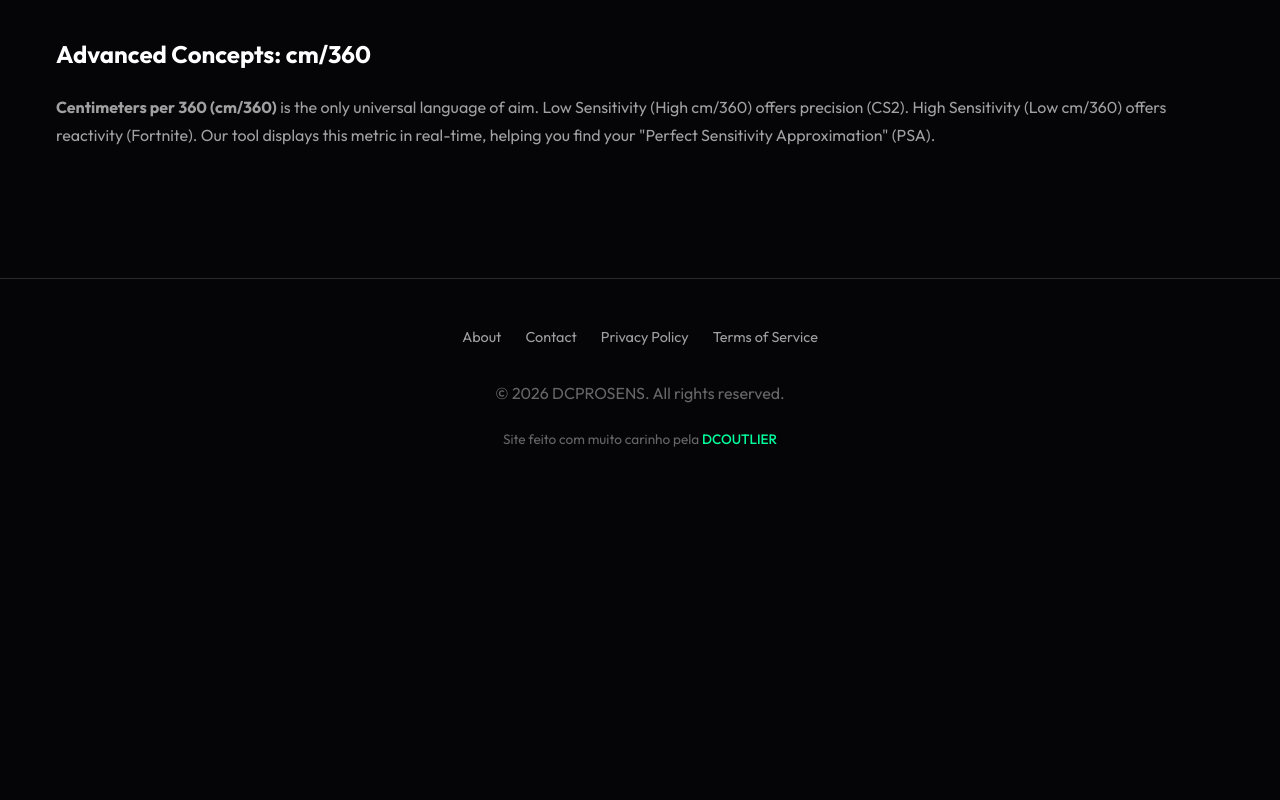
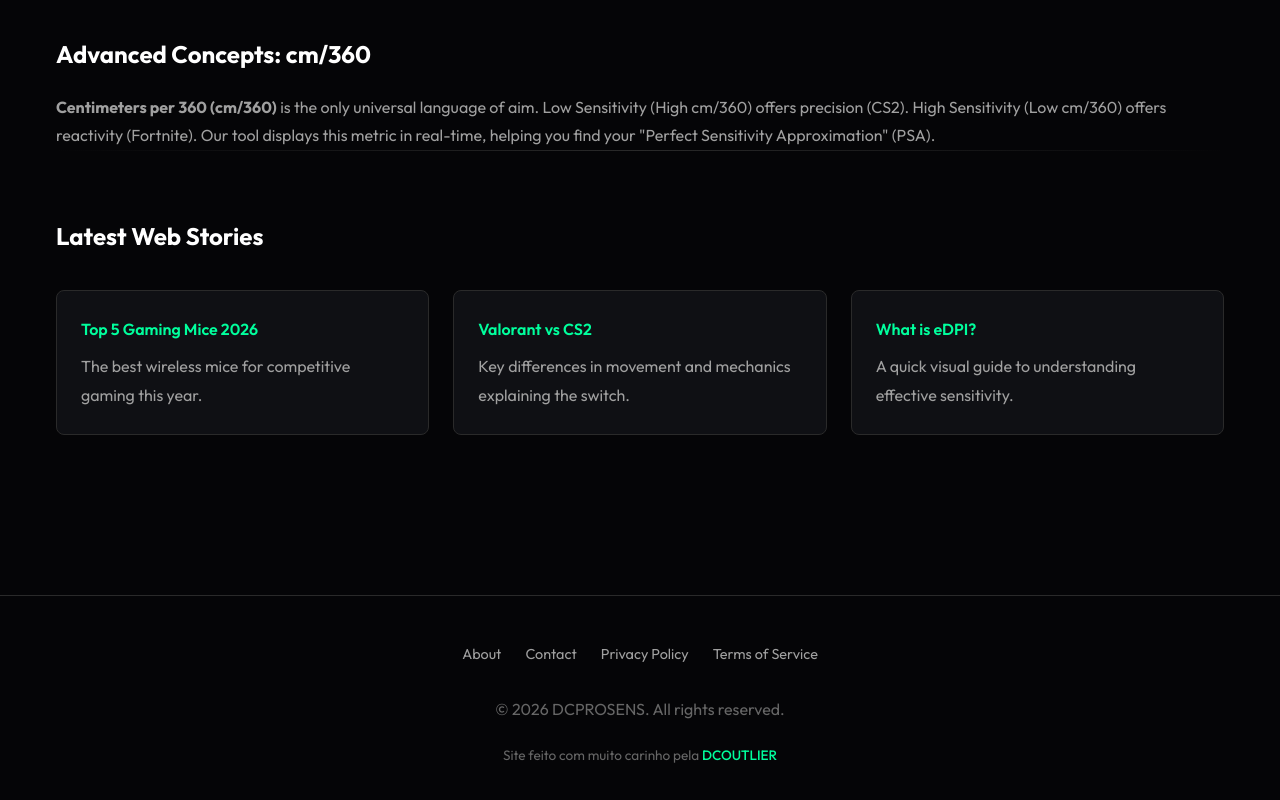
Before and after one commit to dalto00-ai/dcprosens, a Next.js app: page / in a window 1280 px wide. Shown: the part 3010-3810 px from the top of the page. Before the commit the page ends 3507 px from the top, so only its background shows below. Built offline with nearby package versions, Linux system fonts and the light colour scheme.

Commit message:
fix: update sitemap and add internal links for web stories

```diff
--- a/src/components/HomeWiki.tsx
+++ b/src/components/HomeWiki.tsx
@@ -66,6 +66,26 @@ export default function HomeWiki() {
                     Our tool displays this metric in real-time, helping you find your "Perfect Sensitivity Approximation" (PSA).
                 </p>
             </article>
+
+            <div className={styles.divider}></div>
+
+            <article className={styles.content}>
+                <h3 className={styles.h3}>Latest Web Stories</h3>
+                <div className={styles.grid}>
+                    <Link href="/web-stories/top-5-mice-2026" className={styles.card} style={{ textDecoration: 'none' }}>
+                        <h4>Top 5 Gaming Mice 2026</h4>
+                        <p>The best wireless mice for competitive gaming this year.</p>
+                    </Link>
+                    <Link href="/web-stories/valorant-vs-cs2-differences" className={styles.card} style={{ textDecoration: 'none' }}>
+                        <h4>Valorant vs CS2</h4>
+                        <p>Key differences in movement and mechanics explaining the switch.</p>
+                    </Link>
+                    <Link href="/web-stories/what-is-edpi" className={styles.card} style={{ textDecoration: 'none' }}>
+                        <h4>What is eDPI?</h4>
+                        <p>A quick visual guide to understanding effective sensitivity.</p>
+                    </Link>
+                </div>
+            </article>
         </section>
     );
 }
```
Also changed, not shown: src/app/sitemap.ts (+26 -12 lines).
